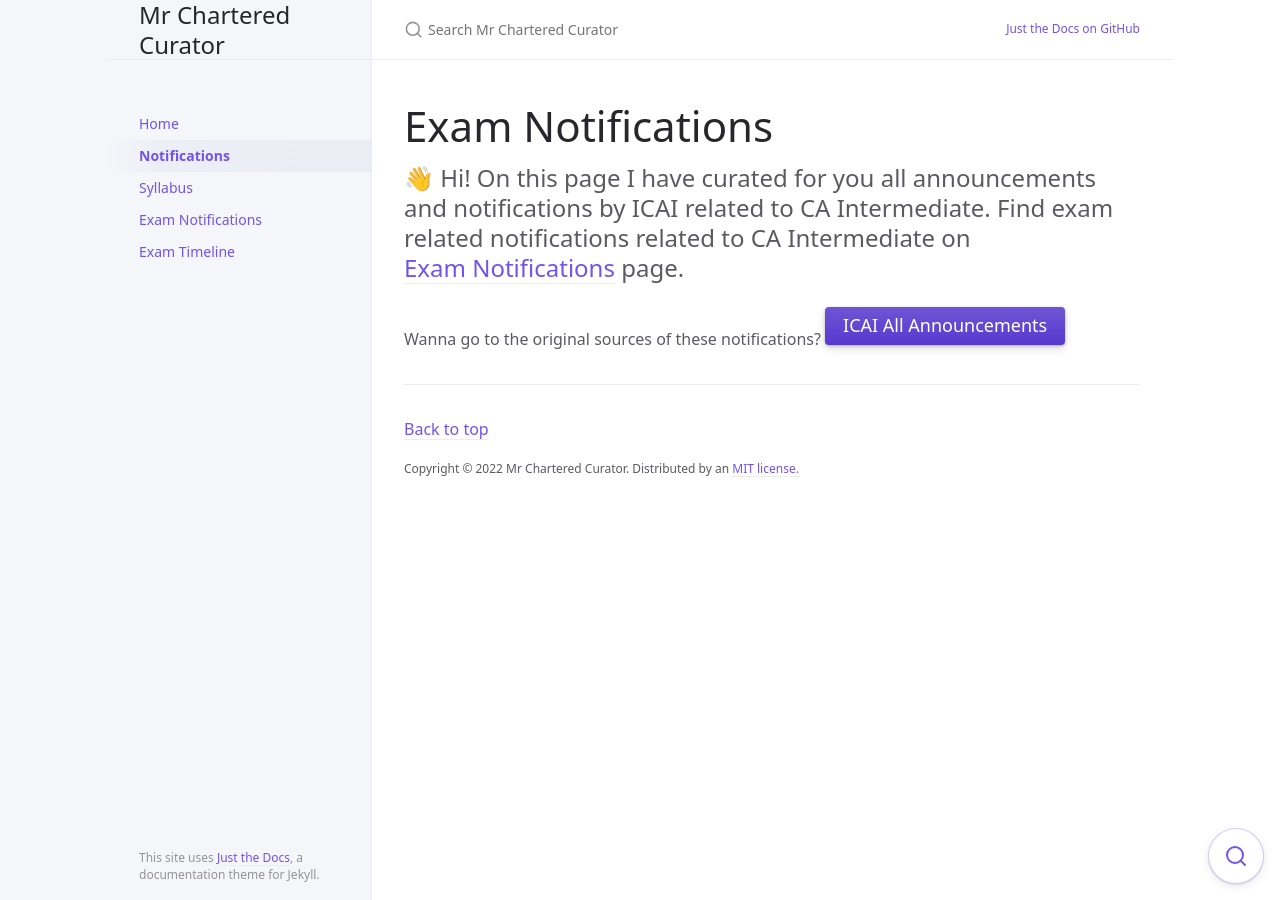
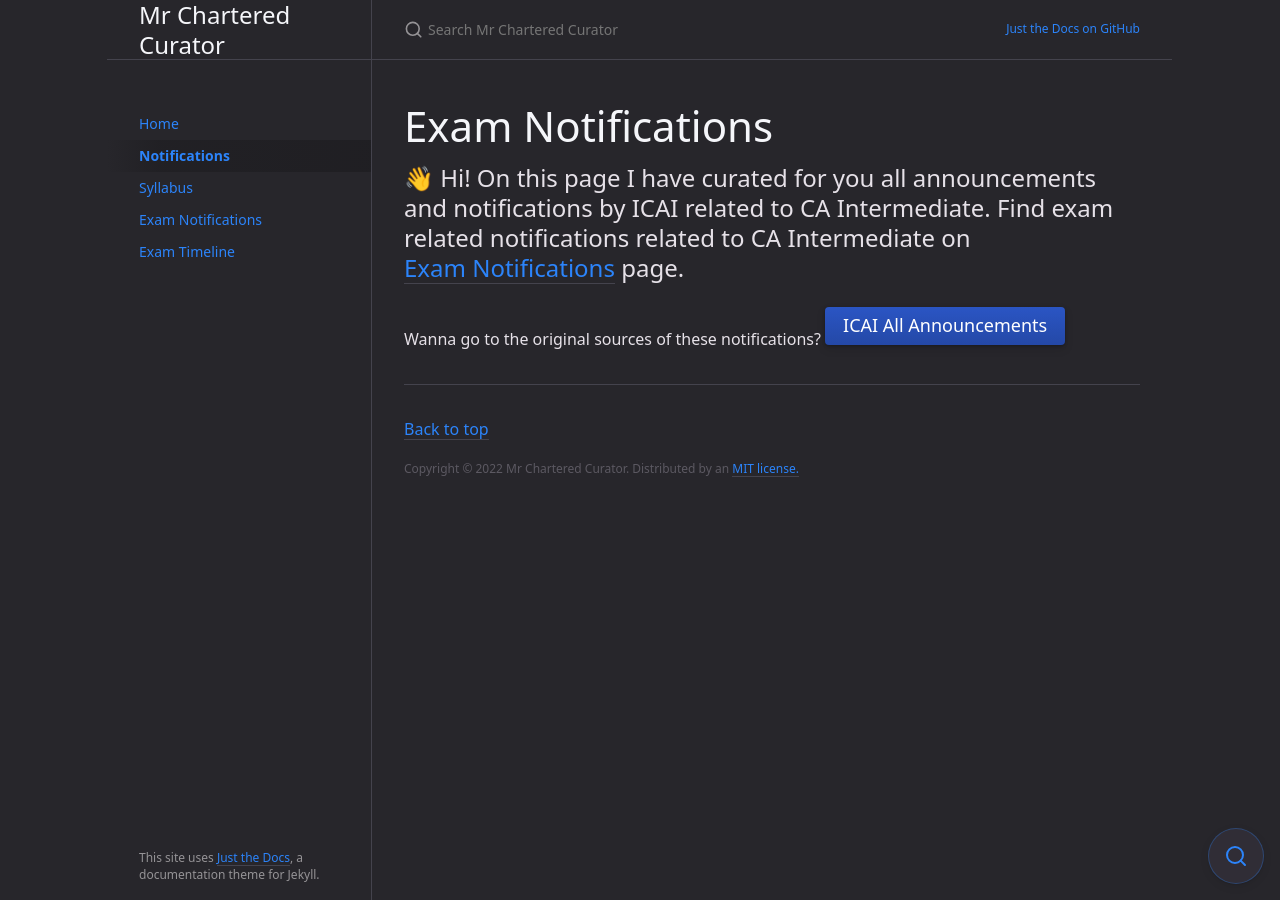
Before and after one commit to MrCharteredCurator/Intermediate, a Jekyll site: the page built from notifications.md, in a window 1280 px wide. Built offline with Jekyll 4.4.1, drawn with Linux system fonts in a browser that asks for light colours.

Commit message:
config changes

```diff
--- a/_config.yml
+++ b/_config.yml
@@ -100,7 +100,7 @@ gh_edit_branch: "master" # the branch that your docs is served from
 gh_edit_view_mode: "tree" # "tree" or "edit" if you want the user to jump into the editor immediately
 
 # Color scheme currently only supports "dark", "light"/nil (default), or a custom scheme that you define
-color_scheme: light
+color_scheme: "dark"
 
 # Google Analytics Tracking (optional)
 # e.g, UA-1234567-89
```
